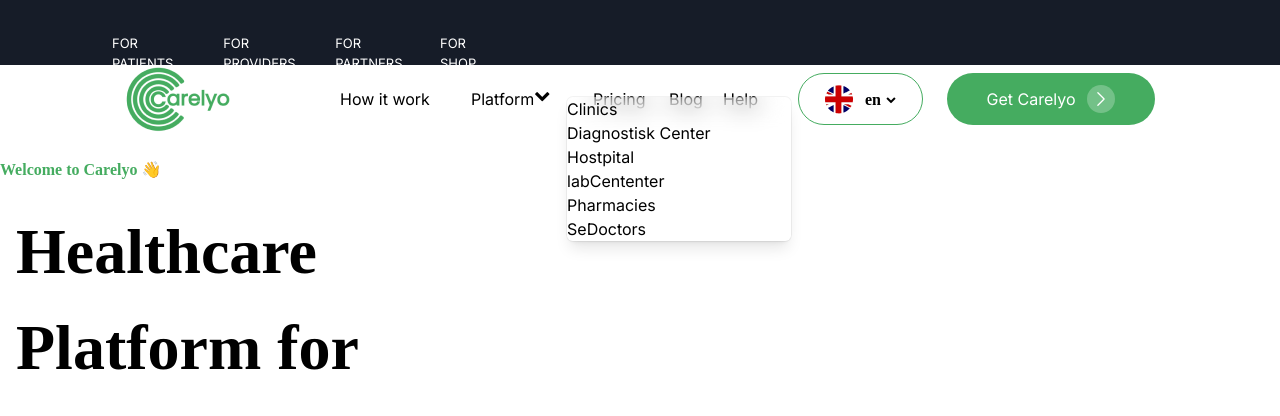
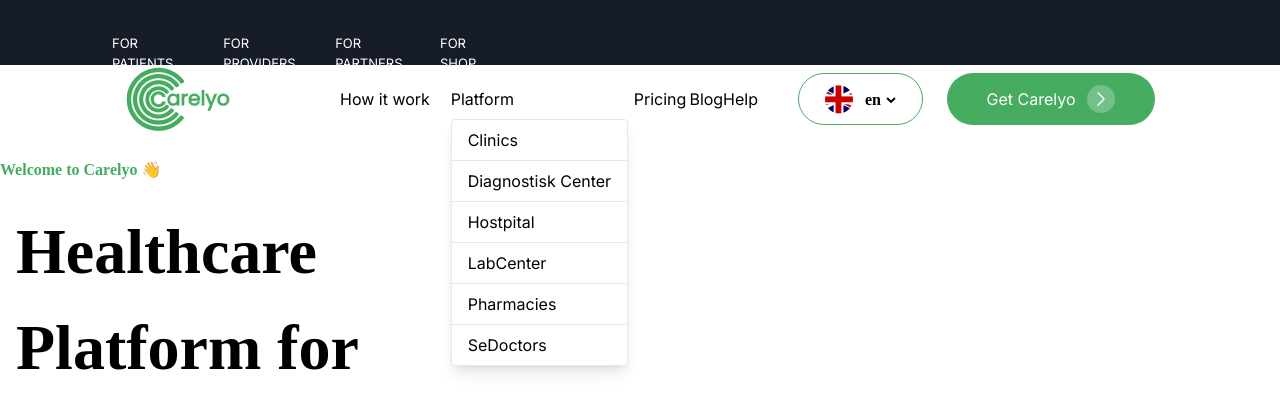
Before and after one commit to meeruu8282/next-mongodb-clerk, a Next.js app: page /providers/howItWorks in a window 1280 px wide. Both pictures are taken after a click on the button "Platform". Shown: the top 416 px of the page. Built offline with nearby package versions, Linux system fonts and the light colour scheme.

Commit message:
Created file dropDrown with funktion for the dropdown and css

```diff
--- a/src/app/globals.css
+++ b/src/app/globals.css
@@ -87,4 +87,8 @@
 
 }
 
+.blogo{
+  background-image: url(svgPath);
 }
+
+}
--- /dev/null
+++ b/src/app/providers/Components/dropDownMenu.tsx
@@ -0,0 +1,80 @@
+import Image from "next/image";
+import "font-awesome/css/font-awesome.min.css";
+import { useState,useEffect,useRef } from "react";
+import Link from "next/link";
+
+
+type Props = {
+    message: string;
+  }
+
+  function DropdownMenu() {
+    const [isOpen, setIsOpen] = useState(false);
+    const dropdownRef = useRef<HTMLDivElement | null>(null);
+
+
+    useEffect(() => {
+      const handleClickOutside = (event: MouseEvent) => {
+        if (dropdownRef.current && event.target instanceof Node && !dropdownRef.current.contains(event.target)) {
+          setIsOpen(false);
+        }
+      };
+
+      document.addEventListener("mousedown", handleClickOutside);
+
+      return () => {
+        document.removeEventListener("mousedown", handleClickOutside);
+      };
+    }, []);
+
+
+return(
+   <div ref={dropdownRef} className="z-[1000]">
+      <button onClick={() => setIsOpen(!isOpen)}>Platform</button>
+
+  <div className={isOpen ? "block " : "hidden"}>
+    <ul className="mt-2 border rounded shadow-lg bg-white ">
+      <li className="border-b">
+        <Link href="/providers/platforms/clinics">
+          <p className="block px-4 py-2 hover:text-[#5EEF84]  cursor-pointer">Clinics</p>
+        </Link>
+      </li>
+      <li className="border-b">
+        <Link href="/providers/platforms/diagCenters">
+          <p className="block px-4 py-2 hover:text-[#45AC60]  cursor-pointer">Diagnostisk Center</p>
+        </Link>
+      </li>
+      <li className="border-b">
+        <Link href="/providers/platforms/hospitals">
+          <p className="block px-4 py-2 hover:text-[#45AC60]  cursor-pointer">Hostpital</p>
+        </Link>
+      </li>
+      <li className="border-b">
+        <Link href="/providers/platforms/labCenters">
+          <p className="block px-4 py-2 hover:text-[#45AC60]  cursor-pointer">LabCenter</p>
+        </Link>
+      </li>
+      <li className="border-b">
+        <Link href="/providers/platforms/pharmacies">
+          <p className="block px-4 py-2 hover:text-[#45AC60]  cursor-pointer">Pharmacies</p>
+        </Link>
+      </li>
+      <li>
+        <Link href="/providers/platforms/seDoctors">
+          <p className="block px-4 py-2 hover:text-[#45AC60]  cursor-pointer">SeDoctors</p>
+        </Link>
+      </li>
+    </ul>
+  </div>
+  </div>
+
+
+
+)
+
+
+
+  }
+
+
+  export default DropdownMenu
--- a/src/app/providers/Components/navbar.tsx
+++ b/src/app/providers/Components/navbar.tsx
@@ -1,8 +1,10 @@
 "use client";
+
 import Image from "next/image";
 import "font-awesome/css/font-awesome.min.css";
-import { useState } from "react";
+import { useState, useEffect, useRef } from "react";
 import Link from "next/link";
+import DropdownMenu from "./dropDownMenu";
 
 
 type Props = {
@@ -11,7 +13,9 @@ type Props = {
 
 
 export default function Navbar() {
-  const [isOpen, setIsOpen] = useState(false);
+
+
+
 
   return (
     <div>
@@ -21,50 +25,14 @@ export default function Navbar() {
           <Image src="/Mask group.png" alt="Mask Image" width={114} height={68.69} />
         </Link>
 
+
         <div className="w-[820px] h-[52px] flex  items-center gap-10 ">
           <div className="flex gap-3  ">
             <div className="flex w-[418px] h-[24px] justify-between text-[Poppins] font-normal">
               <Link href="/providers/howItWorks" className="w-[105px] h-[22px] text-[16px]">How it work</Link>
 
-              <button onClick={() => setIsOpen(!isOpen)} className="flex text-1xl w-[70px] h-[22px] text-[16px]">
-                Platform <i className="fa fa-chevron-down"></i>
-              </button>
+              <DropdownMenu />
 
-              <div className={isOpen ? "dropdown-visible" : "dropdown-hidden"}>
-                <ul className="ulPlatform">
-                  <li>
-                    <Link href="/providers/platforms/clinics " className="">
-                      Clinics
-                    </Link>
-                  </li>
-                  <li>
-                    <Link href="/providers/platforms/diagCenters">
-                      <nav> Diagnostisk Center </nav>
-                    </Link>
-                  </li>
-                  <li>
-                    <Link href="/providers/platforms/hospitals">
-                      <nav> Hostpital </nav>
-                    </Link>
-                  </li>
-                  <li>
-                    <Link href="/providers/platforms/labCenters">
-                      <nav>labCententer</nav>
-                    </Link>
-                  </li>
-                  <li>
-                    <Link href="/providers/platforms/pharmacies">
-                      <nav>Pharmacies</nav>
-                    </Link>
-                  </li>
-
-                  <li>
-                    <Link href="/providers/platforms/seDoctors">
-                      <nav> SeDoctors </nav>
-                    </Link>
-                  </li>
-                </ul>
-              </div>
 
               <Link href="/providers/pricing" className="text-black">
                 <nav className="flex w-[50px] h-[22px] text-[16px]">Pricing</nav>
--- a/src/app/providers/howItWorks/page.tsx
+++ b/src/app/providers/howItWorks/page.tsx
@@ -20,6 +20,9 @@ export default function Howitwork() {
 
 </div>
       </div>
+
+<div className=""></div>
+
     </div>
   );
 }
```
Also changed, not shown: public/logo.svg (added), src/app/Rectangle 34624350.png (added), src/app/providers/Components/popup.tsx (line endings or trailing spaces).
